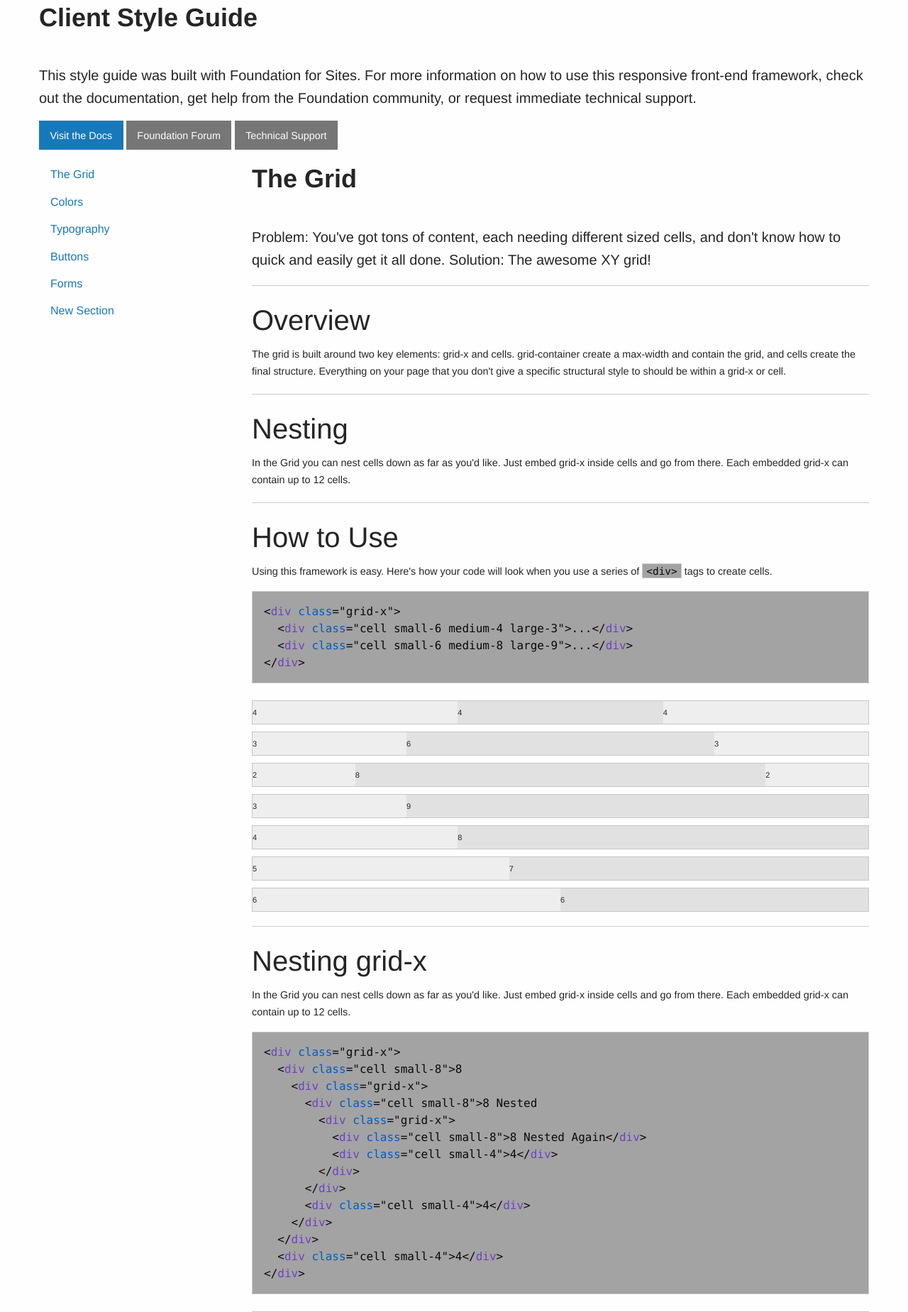
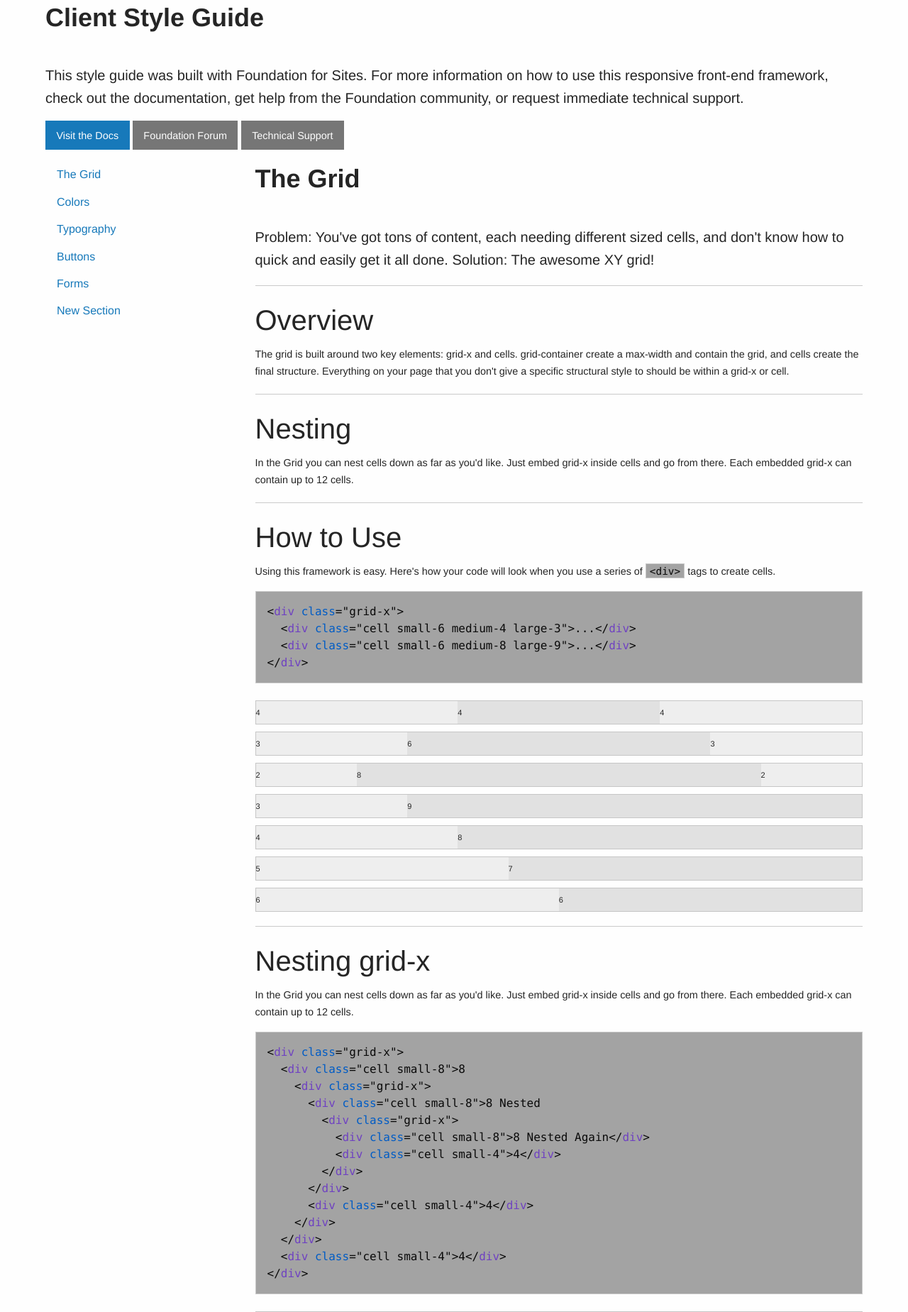
Before and after one commit to robawills/Cube-media, a PHP site: page /assets/styleguide.html in a window 1280 px wide. Shown: the top 1849 px of the page at 71% size. Run offline with PHP 8.4, Linux system fonts and the light colour scheme; some libraries are stand-ins or nearby versions.

Commit message:
Updating global container padding

```diff
--- a/src/assets/scss/_settings.scss
+++ b/src/assets/scss/_settings.scss
@@ -66,7 +66,7 @@
 // ---------
 
 $global-font-size: 100%;
-$global-width: rem-calc(1200);
+$global-width: rem-calc(1500);
 $global-lineheight: 1.5;
 $foundation-palette: (
   primary: #1779ba,
@@ -869,6 +869,10 @@ $grid-margin-gutters: (
   medium: 30px
 );
 $grid-padding-gutters: $grid-margin-gutters;
-$grid-container-padding: $grid-padding-gutters;
+$grid-container-padding: (
+  small: 3rem,
+  medium: 5rem,
+  large: 8rem
+);
 $grid-container-max: $global-width;
 $xy-block-grid-max: 8;
--- a/src/assets/scss/elements/_document.scss
+++ b/src/assets/scss/elements/_document.scss
@@ -1,12 +1,3 @@
 /*----------------------------------------------------------------------------*\
     #DOCUMENT ELEMENT STYLES
 \*----------------------------------------------------------------------------*/
-
-body {
-    @include breakpoint(medium) {
-        padding: 0 2rem;
-    }
-    @include breakpoint(large) {
-        padding: 0;
-    }
-}
```
Also changed, not shown: web/assets/css/app.css, 1 other file.
